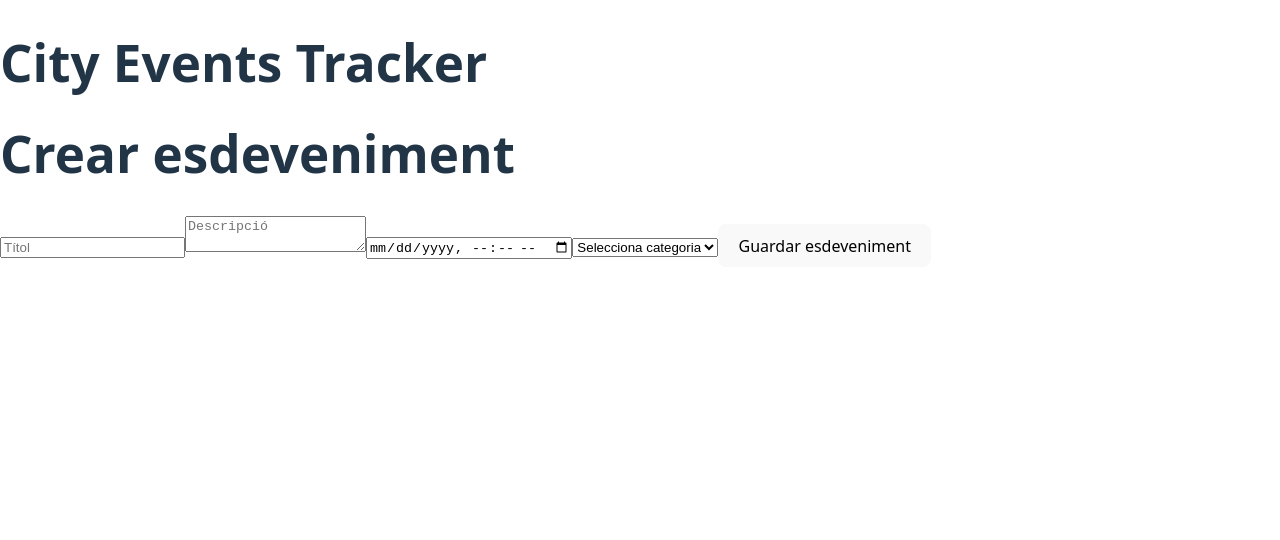
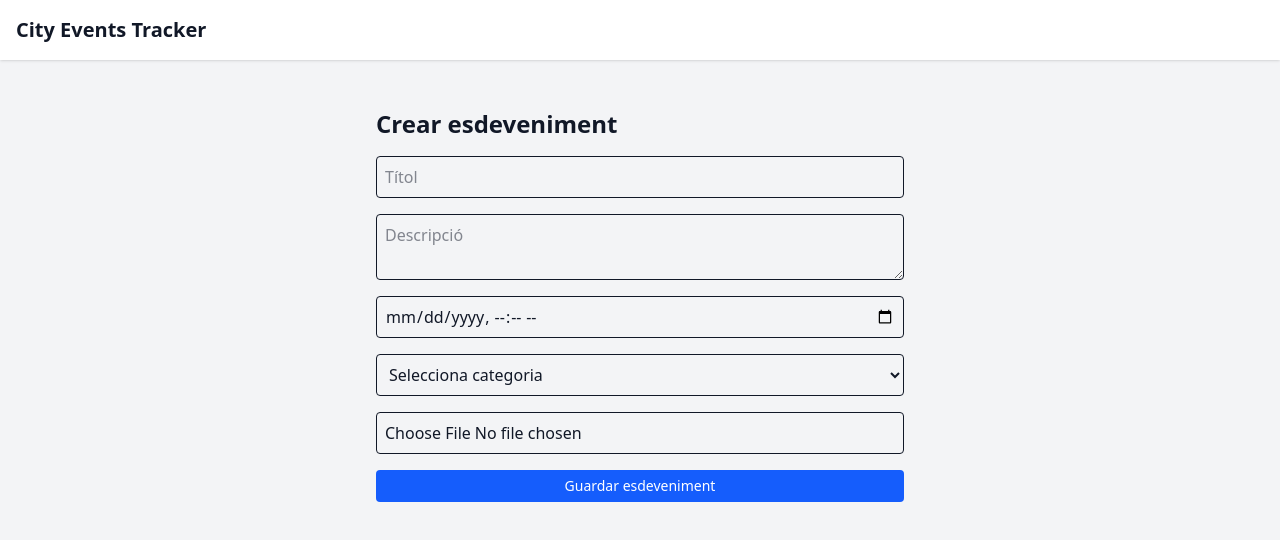
Before and after one commit to triflip/city-events-tracker, a React (Vite) app: page /events/create in a window 1280 px wide. Shown: the top 540 px of the page. Built offline with nearby package versions, Linux system fonts and the light colour scheme.

Commit message:
fix: remove -all:unset- from index.css and solves style rendering problem in buttons

```diff
--- a/src/components/EventCard.jsx
+++ b/src/components/EventCard.jsx
@@ -2,19 +2,13 @@ import { supabase } from "../lib/supabaseClient";
 import Button from "./ui/Button";
 
 export default function EventCard({ event, onDelete }) {
-
   async function handleDelete() {
-  const confirmDelete = window.confirm("Segur que vols eliminar aquest esdeveniment?");
+    const confirmDelete = window.confirm(
+      "Segur que vols eliminar aquest esdeveniment?",
+    );
     if (!confirmDelete) return;
 
-  const { error } = await supabase
-    .from("events")
-    .delete()
-    .eq("id", event.id);
-
-    console.log("DELETE ERROR:", error);
-    console.log("ID QUE ENVIO A DELETE:", event.id);
-
+    const { error } = await supabase.from("events").delete().eq("id", event.id);
 
     if (error) {
       console.error("Error eliminant:", error);
@@ -24,39 +18,87 @@ async function handleDelete() {
     onDelete(event.id);
   }
 
+  const d = new Date(event.date);
+  const formattedDate = d.toLocaleDateString("ca-ES", {
+    day: "numeric",
+    month: "long",
+    year: "numeric",
+  });
+  const formattedTime = d.toLocaleTimeString("ca-ES", {
+    hour: "2-digit",
+    minute: "2-digit",
+  });
+
+  return (
+    <div className="p-4 bg-white shadow rounded-xl hover:shadow-lg transition
+    flex flex-col sm:flex-row items-stretch gap-4
+    min-h-40 w-full border border-gray-100">
+
+      {/* TEXT */}
+      <div className="flex-1 flex flex-col justify-between order-2 sm:order-1">
+        <div>
+          <h3 className="text-xl font-bold text-gray-800 leading-tight">
+            {event.title}
+          </h3>
+
+          <p className="text-gray-600 mt-2 line-clamp-2">
+            {event.description}
+          </p>
+
+          {event.location && (
+            <p className="text-sm text-gray-500 mt-2 whitespace-pre-line bg-gray-50 p-2 rounded">
+              {event.location}
+            </p>
+          )}
+        </div>
+
+        <div className="mt-4">
+          {/* 👉 ARA MOSTREM LA DATA FORMATEJADA */}
+          <p className="text-xs font-medium text-gray-400 uppercase tracking-wider">
+            {formattedDate} — {formattedTime}h
+          </p>
 
 
-  return (
-    <div className="p-4 bg-white shadow rounded hover:shadow-lg transition flex flex-col justify-between">
-      <div>
-        <h3 className="text-xl font-semibold">{event.title}</h3>
 
-        <p className="text-gray-600 mt-1">{event.description}</p>
+          <div className="flex gap-2 mt-3">
+            <Button
+              variant="primary"
+              size="sm"
+            >
+              Edit
+            </Button>
+            <Button
+              variant="danger"
+              size="sm"
+              onClick={handleDelete}
+            >
+              Delete
+            </Button>
 
-        {event.location&& (
-          <p className="text-sm text-gray-500 mt-2 whitespace-pre-line">
-  {event.location}
-</p>
-
-        )}
-
-        <p className="text-sm text-gray-500 mt-1">
-          {new Date(event.date).toLocaleString("ca-ES", {
-            dateStyle: "long",
-            timeStyle: "short",
-          })}
-        </p>
+          </div>
+        </div>
       </div>
 
-      <div className="flex gap-2 mt-4">
-        <Button variant="primary" size="sm">
-          Edit
-        </Button>
+      {/* IMATGE */}
+      <div className="w-full h-48 sm:w-40 sm:h-40 rounded-lg overflow-hidden shrink-0 order-1 sm:order-2">
+        {event.image_url ? (
+          <img
+            src={event.image_url}
+            alt={event.title}
+            className="w-full h-full object-cover border border-gray-200"
+          />
+        ) : (
+          <div className="w-full h-full bg-gray-100 rounded-lg border-2 border-dashed border-gray-300
+                          flex flex-col items-center justify-center text-gray-400 gap-1">
+            <svg className="w-8 h-8 opacity-20" fill="none" stroke="currentColor" viewBox="0 0 24 24">
+              <path strokeLinecap="round" strokeLinejoin="round" strokeWidth="2"
+                d="M4 16l4.586-4.586a2 2 0 012.828 0L16 16m-2-2l1.586-1.586a2 2 0 012.828 0L20 14m-6-6h.01M6 20h12a2 2 0 002-2V6a2 2 0 00-2-2H6a2 2 0 00-2 2v12a2 2 0 002 2z" />
+            </svg>
+            <span className="text-[10px] font-medium uppercase">Sense imatge</span>
+          </div>
+        )}
+      </div>
 
-        <Button variant="danger" size="sm" onClick={handleDelete}>
-          Delete
-        </Button>
-      </div>
     </div>
   );
 }
--- a/src/index.css
+++ b/src/index.css
@@ -1,84 +1,40 @@
+@import "tailwindcss";
+
+/* 1. CONFIGURACIÓ GLOBAL */
 :root {
-  font-family: system-ui, Avenir, Helvetica, Arial, sans-serif;
+  font-family: system-ui, sans-serif;
   line-height: 1.5;
-  font-weight: 400;
-
-  color-scheme: light dark;
-  color: rgba(255, 255, 255, 0.87);
-  background-color: #242424;
-
-  font-synthesis: none;
-  text-rendering: optimizeLegibility;
-  -webkit-font-smoothing: antialiased;
-  -moz-osx-font-smoothing: grayscale;
 }
 
-a {
-  font-weight: 500;
-  color: #646cff;
-  text-decoration: inherit;
-}
-a:hover {
-  color: #535bf2;
-}
-
+/* Eliminem els estils agressius de Vite per evitar conflictes */
 body {
   margin: 0;
-  min-width: 320px;
+  background-color: #f3f4f6; /* bg-gray-100 */
+  color: #111827; /* text-gray-900 */
   min-height: 100vh;
-  display: block; /* ← important */
-}
-
-
-
-h1 {
-  font-size: 3.2em;
-  line-height: 1.1;
-}
-
-button {
-  border-radius: 8px;
-  border: 1px solid transparent;
-  padding: 0.6em 1.2em;
-  font-size: 1em;
-  font-weight: 500;
-  font-family: inherit;
-  background-color: #1a1a1a;
-  cursor: pointer;
-  transition: border-color 0.25s;
-}
-button:hover {
-  border-color: #646cff;
-}
-button:focus,
-button:focus-visible {
-  outline: 4px auto -webkit-focus-ring-color;
-}
-
-@media (prefers-color-scheme: light) {
-  :root {
-    color: #213547;
-    background-color: #ffffff;
-  }
-  a:hover {
-    color: #747bff;
-  }
-  button {
-    background-color: #f9f9f9;
-  }
 }
 
 html, body, #root {
   height: 100%;
 }
 
-/* FIX CRÍTIC PER LEAFLET + TAILWIND */
+/* 2. FIX PER A LEAFLET (Necessari perquè el mapa es vegi) */
 .leaflet-container {
   width: 100% !important;
   height: 100% !important;
   position: relative !important;
+  z-index: 1;
 }
 
+/* 3. RESET DE BOTONS (Opcional, perquè Vite no els faci lletjos) */
+button {
+  cursor: pointer;
+  display: inline-flex;
+  align-items: center;
+  justify-content: center;
+}
+
+/* Mantenim el teu fix de Leaflet per si les rajoles es mouen */
 .leaflet-pane,
 .leaflet-tile,
 .leaflet-marker-icon,
--- a/src/pages/Events/EventCreate.jsx
+++ b/src/pages/Events/EventCreate.jsx
@@ -10,6 +10,7 @@ export default function EventCreate() {
   const lng = searchParams.get("lng");
 
   const [errorMsg, setErrorMsg] =useState("");
+  const [imageFile, setImageFile] = useState(null);
 
   const [formData, setFormData] = useState({
     title: "",
@@ -35,7 +36,7 @@ export default function EventCreate() {
     `https://nominatim.openstreetmap.org/reverse?lat=${lat}&lon=${lng}&format=json`,
     {
       headers: {
-        "User-Agent": "city-events-tracker/1.0", // Nominatim ho demana
+        "User-Agent": "city-events-tracker/1.0",
       },
     }
   );
@@ -88,7 +89,32 @@ async function handleSubmit(e) {
     }
     setErrorMsg("");
 
-  // 2. Guardar a Supabase, incloent city
+    let imageUrl = null;
+
+if (imageFile) {
+  const fileExt = imageFile.name.split(".").pop();
+  const fileName = `${crypto.randomUUID()}.${fileExt}`;
+  const filePath = `${fileName}`;
+
+  const { error: uploadError } = await supabase.storage
+    .from("event-images") // nom del bucket
+    .upload(filePath, imageFile);
+
+  if (uploadError) {
+    console.error("Error pujant imatge:", uploadError);
+    // pots fer setErrorMsg si vols
+  } else {
+    const { data: publicUrlData } = supabase.storage
+      .from("event-images")
+      .getPublicUrl(filePath);
+
+    imageUrl = publicUrlData.publicUrl;
+  }
+}
+
+
+
+  // 2. Guardar a Supabase
   const { data, error } = await supabase
     .from("events")
     .insert({
@@ -99,6 +125,7 @@ async function handleSubmit(e) {
       lat: formData.lat,
       lng: formData.lng,
       location: location,
+      image_url: imageUrl
     })
     .select();
 
@@ -155,6 +182,13 @@ async function handleSubmit(e) {
           <option value="gastronomia">Gastronomia</option>
         </select>
 
+        <input
+        type="file"
+        accept="image/*"
+        onChange={(e) => setImageFile(e.target.files[0] || null)}
+        className="border p-2 rounded"
+        />
+
         {errorMsg && (
   <p className="text-red-600 font-medium">{errorMsg}</p>
 )}
--- a/tailwind.config.js
+++ b/tailwind.config.js
@@ -3,6 +3,7 @@ export default {
   content: [
     "./index.html",
     "./src/**/*.{js,jsx}",
+
   ],
   theme: {
     extend: {},
```
Lines whose indentation alone changed are shown as unchanged.
